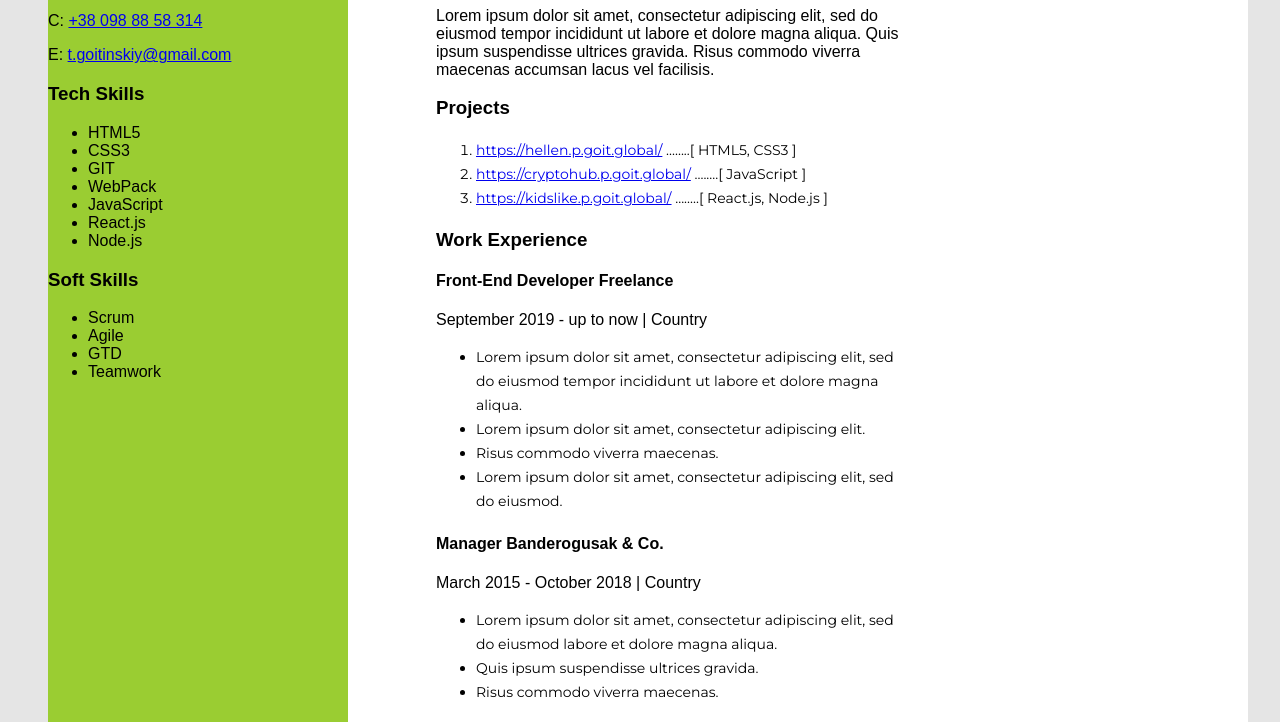
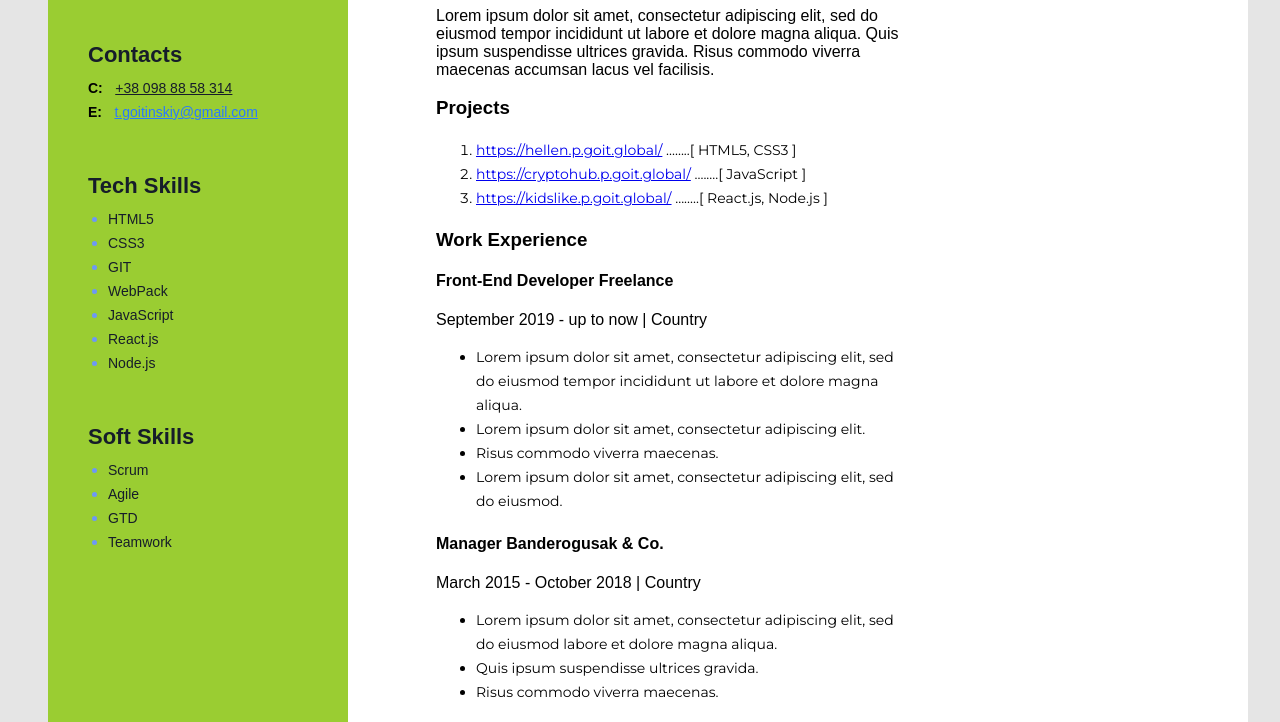
Before and after one commit to RizolAnna/project1, a plain HTML site: page index.html in a window 1280 px wide. Shown: the part 399-1121 px from the top of the page. Drawn offline with Linux system fonts and the light colour scheme.

Commit message:
Update styles.css

```diff
--- a/CSS/styles.css
+++ b/CSS/styles.css
@@ -1,5 +1,5 @@
 body {
-    font-family: 'Monserrat', sans-serif;
+  font-family: "Monserrat", sans-serif;
   background-color: #e5e5e5;
   padding: 40px;
 }
@@ -11,11 +11,13 @@ background-color: white;
   width: 1200px;
   margin: 0 auto;
 }
-.lorem {font-family: 'Montserrat';
+.lorem {
+  font-family: "Montserrat";
   font-style: normal;
   font-weight: 400;
   font-size: 14px;
-    line-height: 24px;}
+  line-height: 24px;
+}
 
 /* Main-content */
 
@@ -28,29 +30,101 @@ padding-right: 88px;
 
 /* About me */
 
-.about-me {margin-right: 260px;}
+.about-me {
+  margin-right: 260px;
+}
 
-.my-profession {font-size: 16px;
-    margin-bottom: 180px;}
+.my-profession {
+  font-size: 16px;
+  margin-bottom: 180px;
+}
 
-    h2 {font-size: 35px;}
-    .project-item {background-color:white;
-        font-family: 'Montserrat';
+h2 {
+  font-size: 35px;
+}
+.project-item {
+  background-color: white;
+  font-family: "Montserrat";
   font-style: normal;
   font-weight: 400;
   font-size: 14px;
-        line-height: 24px;}
+  line-height: 24px;
+}
 
 /* Work exp */
-.work-exp {margin-right: 260px;}
+.work-exp {
+  margin-right: 260px;
+}
 
 /* Aside */
 
 .aside {
   background-color: yellowgreen;
-width: 360px;
+  width: 370px;
   height: 1320px;
   left: 40px;
   top: 40px;
+}
+.my-photo {
+  margin-top: 40px;
+}
 
+.cont-contain,
+.tech-contain,
+.soft-contain {
+  margin: 48px 0 0 40px;
 }
+
+.sidebar-title {
+  font-style: normal;
+  font-weight: 700;
+  font-size: 22px;
+  line-height: 27px;
+  color: #161d2a;
+  margin-bottom: 8px;
+}
+
+.cont-type {
+  font-style: normal;
+  font-weight: 700;
+  font-size: 14px;
+  line-height: 24px;
+  margin-right: 8px;
+}
+
+.cont-item {
+  margin: 0;
+}
+
+.cont-numb {
+  font-style: normal;
+  font-weight: 400;
+  font-size: 14px;
+  line-height: 24px;
+  color: #161d2a;
+}
+
+.cont-email {
+  font-style: normal;
+  font-weight: 400;
+  font-size: 14px;
+  line-height: 24px;
+  color: #2979ff;
+}
+
+.skills-list {
+  margin: 0;
+  padding: 0 0 0 20px;
+}
+
+.skills-list-item {
+  color: #6d98f5;
+}
+
+.skills-list-text {
+  font-style: normal;
+  font-weight: 400;
+  font-size: 14px;
+  line-height: 24px;
+  color: #161d2a;
+}
```
Lines whose indentation alone changed are shown as unchanged.
